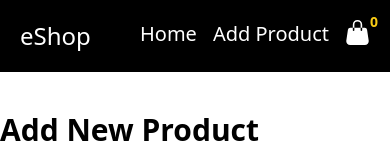
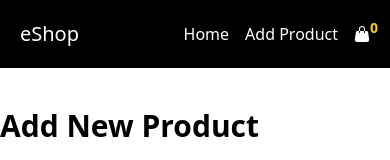
Before and after one commit to Usamaraoo/eShop, a React (Create React App) app in the folder frontend/: page /addProduct in a window 390 px wide. Shown: the top 160 px of the page. Built offline with nearby package versions, Linux system fonts and the light colour scheme; no server answers.

Commit message:
nav bar responsive

```diff
--- a/frontend/src/Layouts/Nabvar.jsx
+++ b/frontend/src/Layouts/Nabvar.jsx
@@ -9,17 +9,17 @@ export default function Nabvar() {
             <div className='flex justify-between'>
                 {/* Logo */}
                 <div>
-                    <Link to='/' className='tracking-widest text-2xl text-bold'>
+                    <Link to='/' className='tracking-widest md:text-2xl text-xl text-bold'>
                         eShop
                     </Link>
                 </div>
                 {/* Links */}
-                <div className='flex gap-4  text-xl '>
+                <div className='flex gap-4  md:text-xl text-md items-center'>
                     <Link to='/'>Home</Link>
                     <Link to='/addProduct'>Add Product</Link>
                     <Link  className='relative' to='/cart'>
                         <span className='absolute text-sm font-bold -right-2 text-yellow-400 -top-2 z-10'>{total}</span>
-                        <BsHandbagFill size={25}/>
+                        <BsHandbagFill className='text-md md:text-2xl'/>
                     </Link>
                 </div>
             </div>
```
